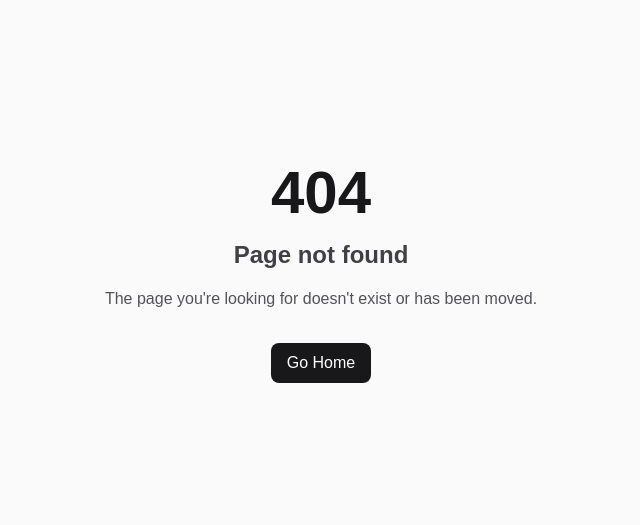
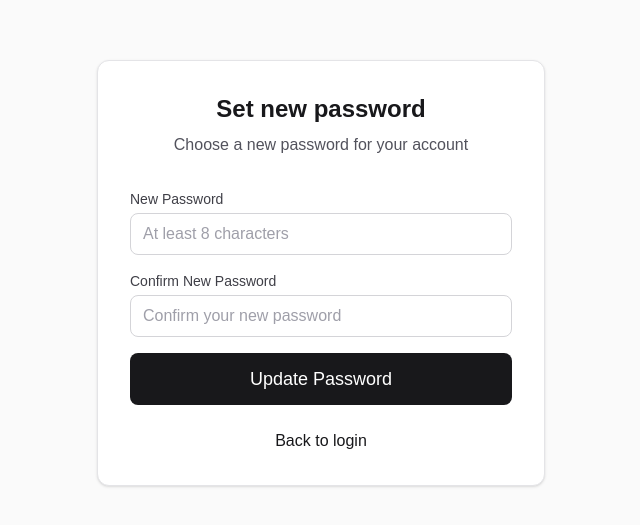
Before and after one commit to liam-m3/divorce-companion, a Next.js app: page /reset-password in a window 1280 px wide. Before the commit this address had no page. Shown: the part 127-652 px from the top of the page, without its empty margins (319-959 px from the left). Built offline with nearby package versions, Linux system fonts and the light colour scheme.

Commit message:
feat(auth): add forgot password and reset password flow
- New /forgot-password page with email form using Supabase resetPasswordForEmail
- New /reset-password page for setting new password via updateUser
- Added "Forgot password?" link on login page
- Added both routes to middleware public routes

```diff
--- /dev/null
+++ b/src/app/forgot-password/page.tsx
@@ -0,0 +1,115 @@
+'use client';
+
+import { useState } from 'react';
+import Link from 'next/link';
+import { createClient } from '@/lib/supabase/client';
+import Button from '@/components/ui/Button';
+import Input from '@/components/ui/Input';
+import Card from '@/components/ui/Card';
+
+export default function ForgotPasswordPage() {
+  const [email, setEmail] = useState('');
+  const [error, setError] = useState('');
+  const [isLoading, setIsLoading] = useState(false);
+  const [sent, setSent] = useState(false);
+
+  const handleSubmit = async (e: React.FormEvent) => {
+    e.preventDefault();
+    setError('');
+
+    if (!email) {
+      setError('Please enter your email address');
+      return;
+    }
+
+    setIsLoading(true);
+
+    try {
+      const supabase = createClient();
+      const { error: resetError } = await supabase.auth.resetPasswordForEmail(email, {
+        redirectTo: `${window.location.origin}/reset-password`,
+      });
+
+      if (resetError) {
+        setError(resetError.message);
+        return;
+      }
+
+      setSent(true);
+    } catch {
+      setError('An unexpected error occurred');
+    } finally {
+      setIsLoading(false);
+    }
+  };
+
+  return (
+    <div className="min-h-screen flex items-center justify-center bg-zinc-50 dark:bg-zinc-950 px-4">
+      <Card className="w-full max-w-md p-8">
+        {sent ? (
+          <div className="text-center">
+            <h1 className="text-2xl font-bold text-zinc-900 dark:text-white mb-2">
+              Check your email
+            </h1>
+            <p className="text-zinc-600 dark:text-zinc-400 mb-6">
+              We sent a password reset link to <strong>{email}</strong>. It may take a minute to arrive.
+            </p>
+            <Link
+              href="/login"
+              className="text-zinc-900 dark:text-white font-medium hover:underline"
+            >
+              Back to login
+            </Link>
+          </div>
+        ) : (
+          <>
+            <div className="text-center mb-8">
+              <h1 className="text-2xl font-bold text-zinc-900 dark:text-white">
+                Reset your password
+              </h1>
+              <p className="text-zinc-600 dark:text-zinc-400 mt-2">
+                Enter your email and we&apos;ll send you a reset link
+              </p>
+            </div>
+
+            <form onSubmit={handleSubmit} className="space-y-4">
+              <Input
+                label="Email"
+                type="email"
+                placeholder="you@example.com"
+                value={email}
+                onChange={(e) => setEmail(e.target.value)}
+                required
+              />
+
+              {error && (
+                <div className="p-3 rounded-lg bg-red-50 dark:bg-red-900/20 text-red-600 dark:text-red-400 text-sm">
+                  {error}
+                </div>
+              )}
+
+              <Button
+                type="submit"
+                className="w-full"
+                size="lg"
+                isLoading={isLoading}
+              >
+                Send Reset Link
+              </Button>
+            </form>
+
+            <p className="text-center mt-6 text-zinc-600 dark:text-zinc-400">
+              Remember your password?{' '}
+              <Link
+                href="/login"
+                className="text-zinc-900 dark:text-white font-medium hover:underline"
+              >
+                Log in
+              </Link>
+            </p>
+          </>
+        )}
+      </Card>
+    </div>
+  );
+}
--- a/src/app/login/page.tsx
+++ b/src/app/login/page.tsx
@@ -84,6 +84,7 @@ export default function LoginPage() {
             required
           />
 
+          <div>
             <Input
               label="Password"
               type="password"
@@ -92,6 +93,15 @@ export default function LoginPage() {
               onChange={(e) => setPassword(e.target.value)}
               required
             />
+            <div className="mt-1 text-right">
+              <Link
+                href="/forgot-password"
+                className="text-sm text-zinc-500 dark:text-zinc-400 hover:text-zinc-900 dark:hover:text-white"
+              >
+                Forgot password?
+              </Link>
+            </div>
+          </div>
 
           {error && (
             <div className="p-3 rounded-lg bg-red-50 dark:bg-red-900/20 text-red-600 dark:text-red-400 text-sm">
--- /dev/null
+++ b/src/app/reset-password/page.tsx
@@ -0,0 +1,133 @@
+'use client';
+
+import { useState } from 'react';
+import { useRouter } from 'next/navigation';
+import Link from 'next/link';
+import { createClient } from '@/lib/supabase/client';
+import Button from '@/components/ui/Button';
+import Input from '@/components/ui/Input';
+import Card from '@/components/ui/Card';
+
+export default function ResetPasswordPage() {
+  const router = useRouter();
+  const [password, setPassword] = useState('');
+  const [confirmPassword, setConfirmPassword] = useState('');
+  const [error, setError] = useState('');
+  const [isLoading, setIsLoading] = useState(false);
+  const [success, setSuccess] = useState(false);
+
+  const handleSubmit = async (e: React.FormEvent) => {
+    e.preventDefault();
+    setError('');
+
+    if (!password || !confirmPassword) {
+      setError('Please fill in all fields');
+      return;
+    }
+
+    if (password.length < 8) {
+      setError('Password must be at least 8 characters');
+      return;
+    }
+
+    if (password !== confirmPassword) {
+      setError('Passwords do not match');
+      return;
+    }
+
+    setIsLoading(true);
+
+    try {
+      const supabase = createClient();
+      const { error: updateError } = await supabase.auth.updateUser({
+        password,
+      });
+
+      if (updateError) {
+        setError(updateError.message);
+        return;
+      }
+
+      setSuccess(true);
+      setTimeout(() => {
+        router.push('/dashboard');
+      }, 2000);
+    } catch {
+      setError('An unexpected error occurred');
+    } finally {
+      setIsLoading(false);
+    }
+  };
+
+  return (
+    <div className="min-h-screen flex items-center justify-center bg-zinc-50 dark:bg-zinc-950 px-4">
+      <Card className="w-full max-w-md p-8">
+        {success ? (
+          <div className="text-center">
+            <h1 className="text-2xl font-bold text-zinc-900 dark:text-white mb-2">
+              Password updated
+            </h1>
+            <p className="text-zinc-600 dark:text-zinc-400">
+              Redirecting you to your dashboard...
+            </p>
+          </div>
+        ) : (
+          <>
+            <div className="text-center mb-8">
+              <h1 className="text-2xl font-bold text-zinc-900 dark:text-white">
+                Set new password
+              </h1>
+              <p className="text-zinc-600 dark:text-zinc-400 mt-2">
+                Choose a new password for your account
+              </p>
+            </div>
+
+            <form onSubmit={handleSubmit} className="space-y-4">
+              <Input
+                label="New Password"
+                type="password"
+                placeholder="At least 8 characters"
+                value={password}
+                onChange={(e) => setPassword(e.target.value)}
+                required
+              />
+
+              <Input
+                label="Confirm New Password"
+                type="password"
+                placeholder="Confirm your new password"
+                value={confirmPassword}
+                onChange={(e) => setConfirmPassword(e.target.value)}
+                required
+              />
+
+              {error && (
+                <div className="p-3 rounded-lg bg-red-50 dark:bg-red-900/20 text-red-600 dark:text-red-400 text-sm">
+                  {error}
+                </div>
+              )}
+
+              <Button
+                type="submit"
+                className="w-full"
+                size="lg"
+                isLoading={isLoading}
+              >
+                Update Password
+              </Button>
+            </form>
+
+            <p className="text-center mt-6 text-zinc-600 dark:text-zinc-400">
+              <Link
+                href="/login"
+                className="text-zinc-900 dark:text-white font-medium hover:underline"
+              >
+                Back to login
+              </Link>
+            </p>
+          </>
+        )}
+      </Card>
+    </div>
+  );
+}
--- a/src/lib/supabase/middleware.ts
+++ b/src/lib/supabase/middleware.ts
@@ -44,7 +44,7 @@ export async function updateSession(request: NextRequest) {
   } = await supabase.auth.getUser();
 
   // Define public routes that don't require authentication
-  const publicRoutes = ['/', '/login', '/signup'];
+  const publicRoutes = ['/', '/login', '/signup', '/forgot-password', '/reset-password'];
   const isPublicRoute = publicRoutes.includes(request.nextUrl.pathname);
 
   // If user is not logged in and trying to access a protected route
```
Lines whose indentation alone changed are shown as unchanged.
